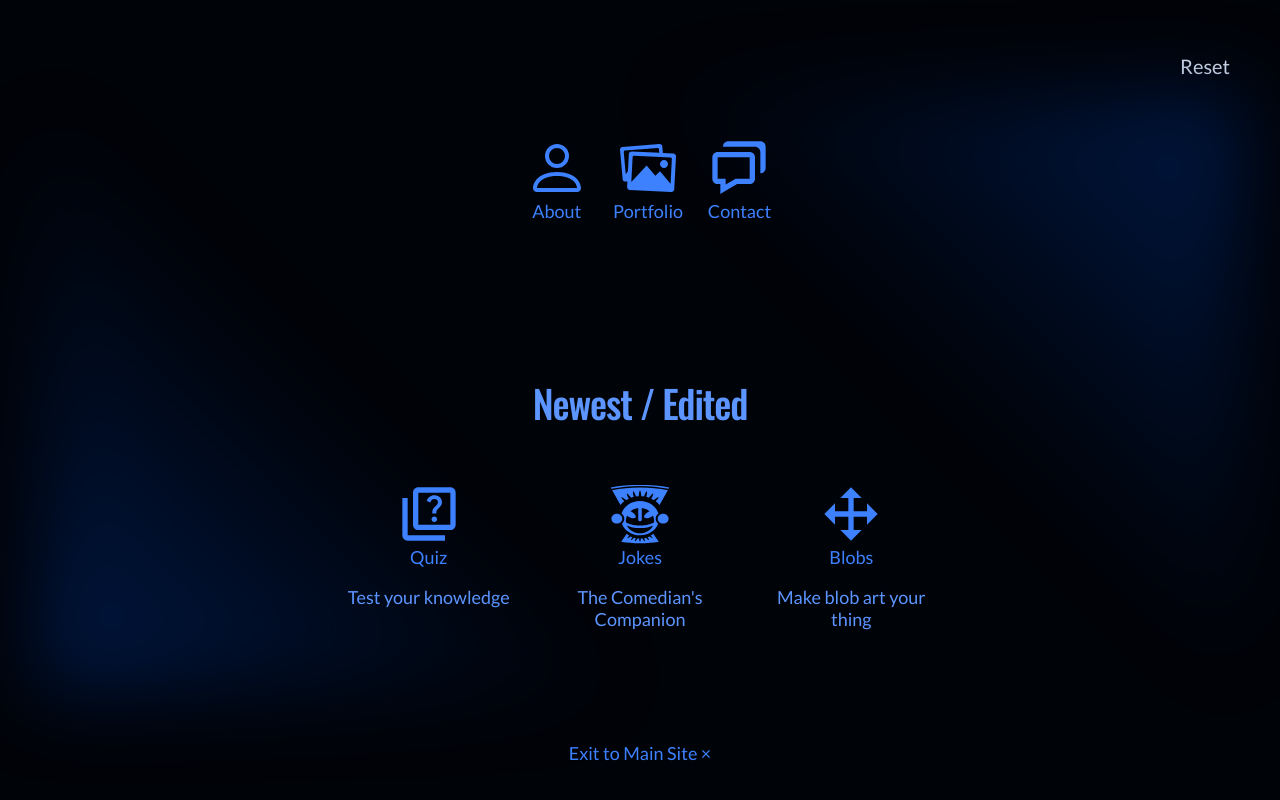
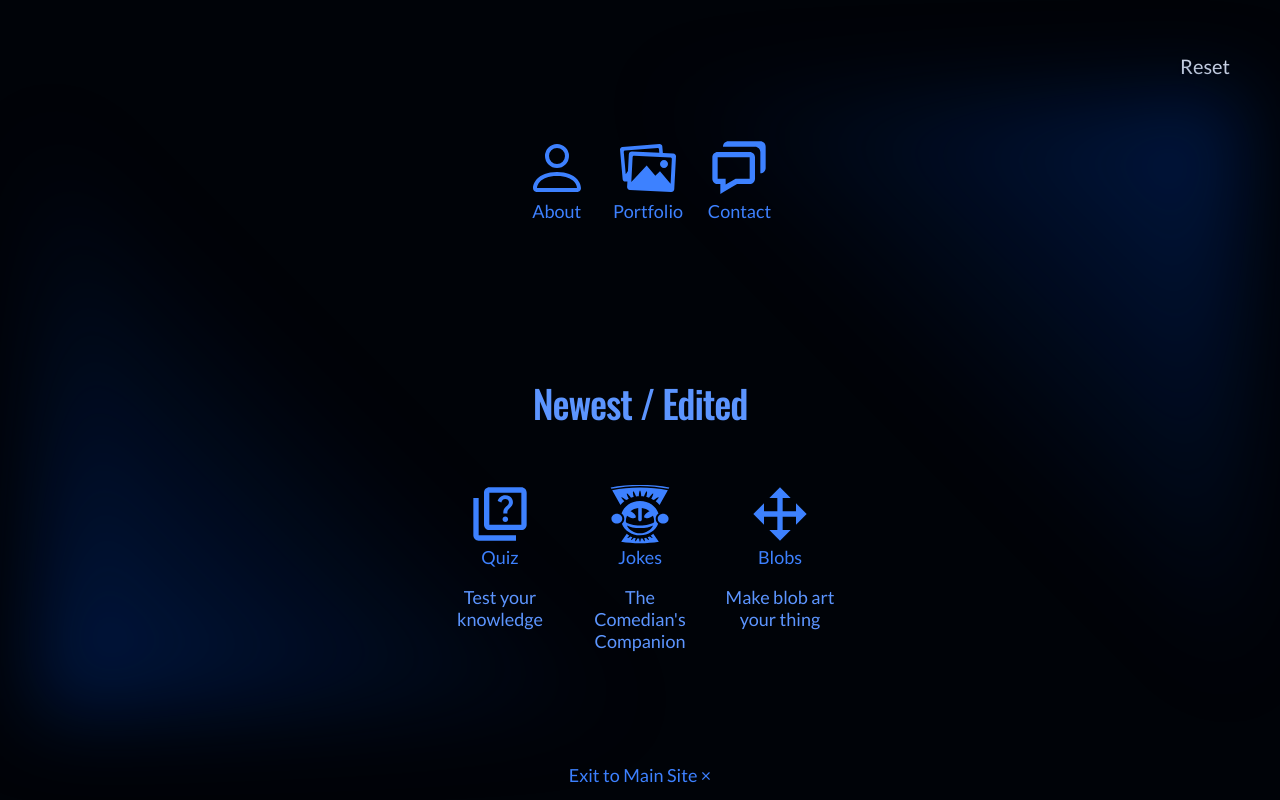
Before and after one commit to jenniina/react-sub-site, a React (Vite) app: page / in a window 1280 px wide. Shown: the part 544-1344 px from the top of the page. Before the commit the page ends 1322 px from the top, so only its background shows below. Built offline with nearby package versions, Linux system fonts and the light colour scheme; no server answers.

Commit message:
fix front page scrolling issue

```diff
--- a/src/pages/css/welcome.module.css
+++ b/src/pages/css/welcome.module.css
@@ -11,7 +11,7 @@
   margin: 0 auto;
 }
 .list.extras {
-  max-width: max-content;
+  max-width: clamp(100px, 99vw, max-content);
 }
 .list li {
   flex: 1 0 30%;
@@ -59,7 +59,7 @@
   /* font-size: clamp(1.2em, 2vw, 3em); */
   transform: scale(1.2);
 }
-@media (min-width: 300px) {
+@media (min-width: 600px) {
   .list {
     flex-flow: row nowrap;
     gap: 1em;
```
Also changed, not shown: 4 other files (tests, documents, lock files or other folders).
